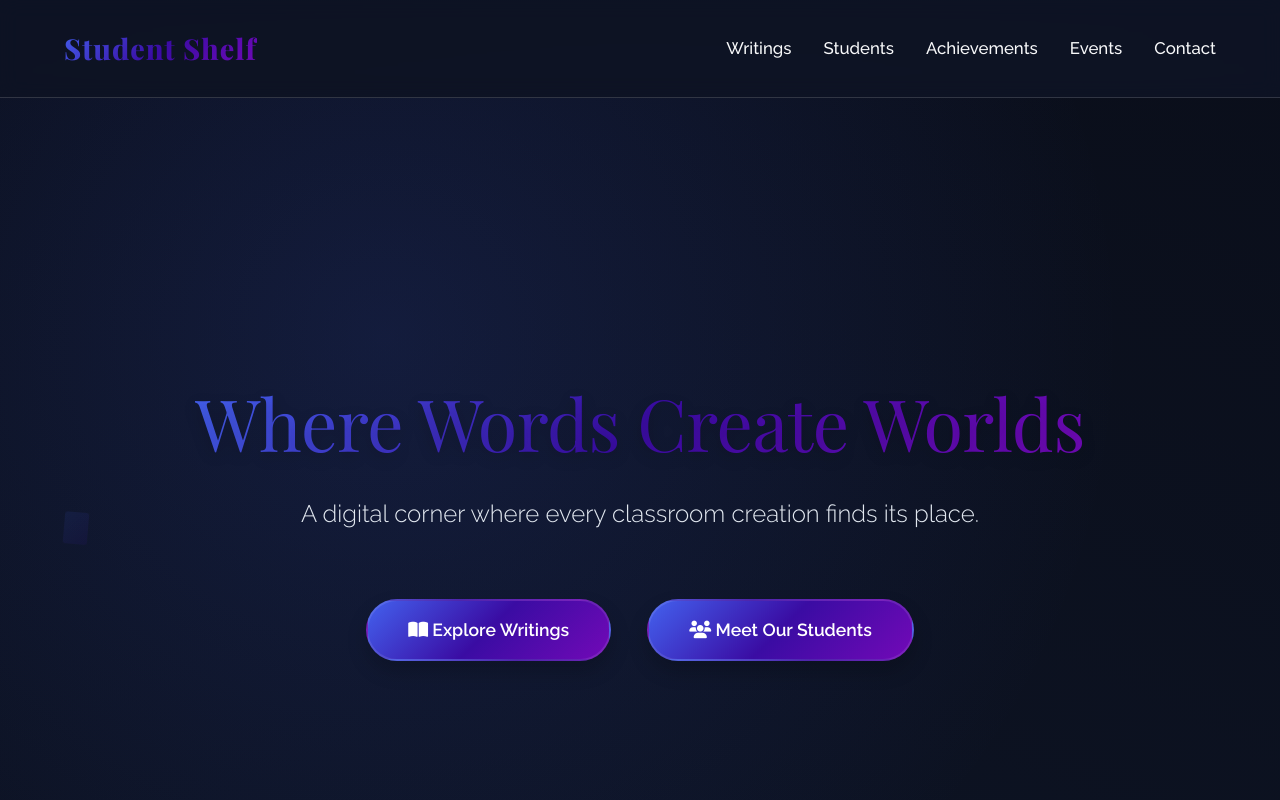
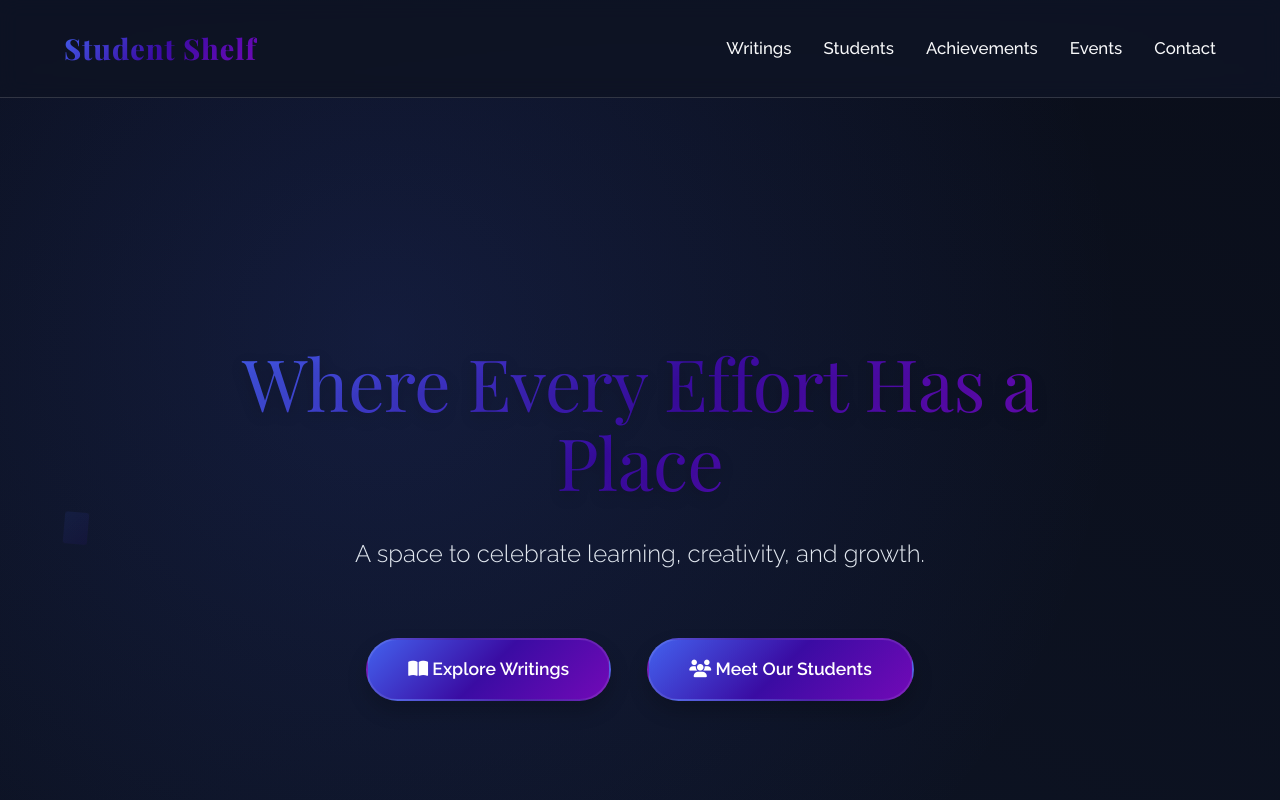
Before and after one commit to L10Messi10/literary, a plain HTML site: page index.html in a window 1280 px wide. Shown: the top 800 px of the page. Drawn offline with nearby package versions, Linux system fonts and the light colour scheme.

Commit message:
some changes

```diff
--- a/index.html
+++ b/index.html
@@ -49,8 +49,8 @@
     <!-- Hero Section -->
     <section class="hero">
       <div class="hero-content">
-        <h1>Where Words Create Worlds</h1>
-        <p>A digital corner where every classroom creation finds its place.</p>
+        <h1>Where Every Effort Has a Place</h1>
+        <p>A space to celebrate learning, creativity, and growth.</p>
         <div class="cta-buttons">
           <a href="#writings" class="btn"
             ><i class="fas fa-book-open"></i> Explore Writings</a
```
